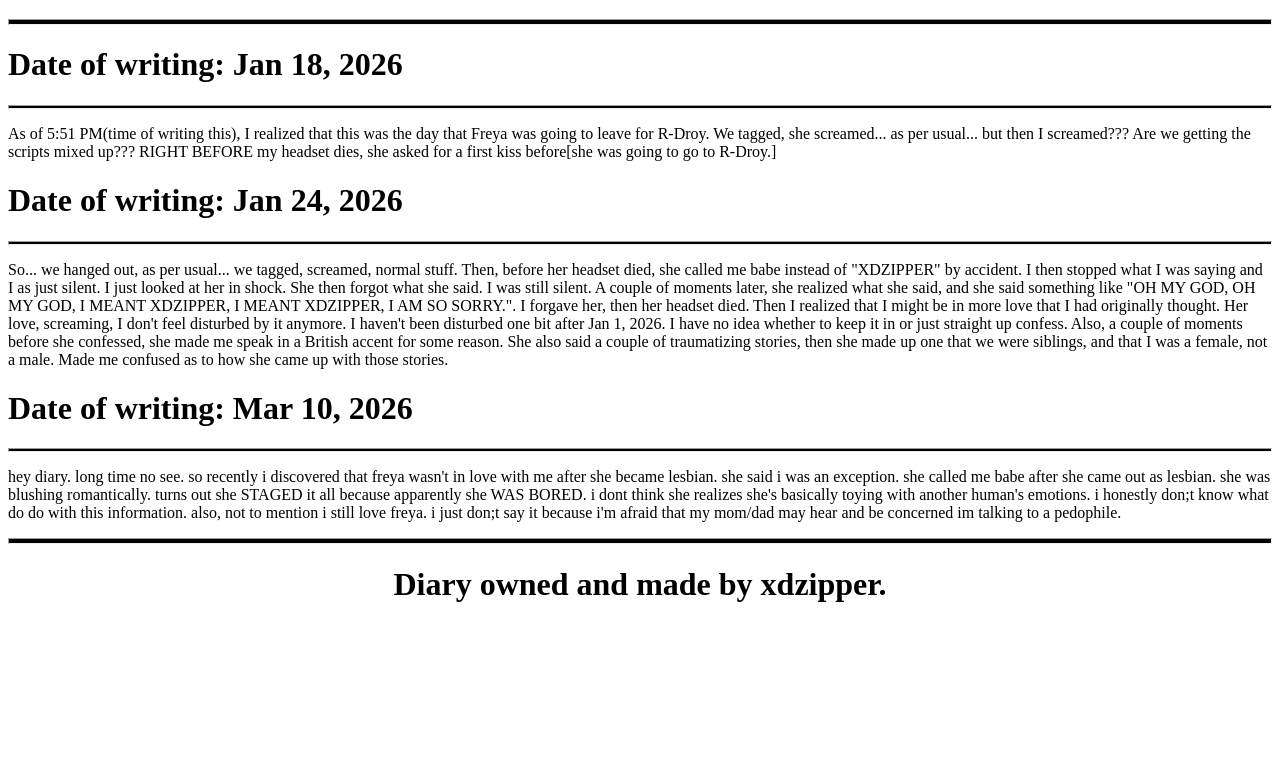
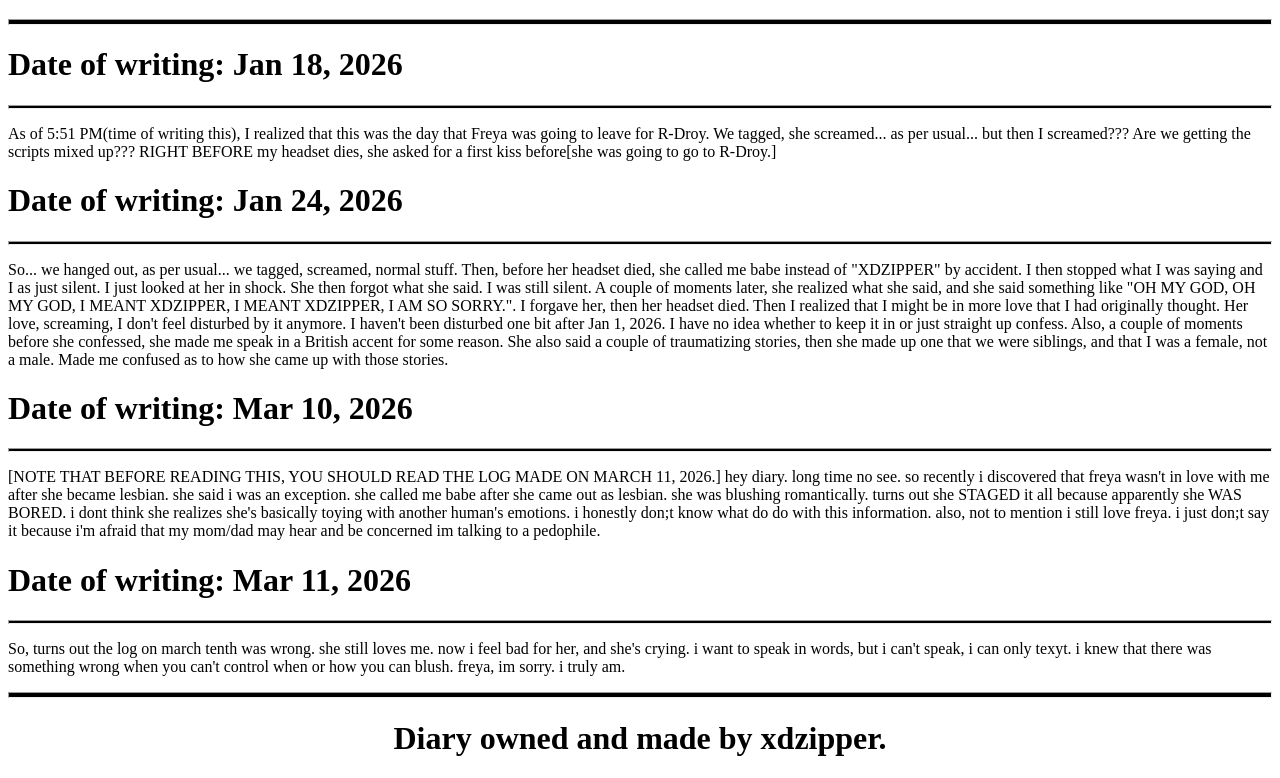
Before and after one commit to xdzipperdiary/xdzipperdiary.github.io, a plain HTML site: page index.html in a window 1280 px wide. Shown: the part 1033-1811 px from the top of the page. Before the commit the page ends 1657 px from the top, so only its background shows below. Drawn offline with Linux system fonts and the light colour scheme; a web font is replaced by a local one.

Commit message:
Update index.html

```diff
--- a/index.html
+++ b/index.html
@@ -75,9 +75,15 @@ So... we hanged out, as per usual... we tagged, screamed, normal stuff. Then, be
 
 <h1>Date of writing: Mar 10, 2026</h1>
 <hr id="thinhr">
+<p>[NOTE THAT BEFORE READING THIS, YOU SHOULD READ THE LOG MADE ON MARCH 11, 2026.]
+hey diary. long time no see. so recently i discovered that freya wasn't in love with me after she became lesbian. she said i was an exception. she called me babe after she came out as lesbian. she was blushing romantically. turns out she STAGED it all because apparently she WAS BORED. i dont think she realizes she's basically toying with another human's emotions. i honestly don;t know what do do with this information. also, not to mention i still love freya. i just don;t say it because i'm afraid that my mom/dad may hear and be concerned im talking to a pedophile.</p>
+
+  <h1>Date of writing: Mar 11, 2026</h1>
+<hr id="thinhr">
 <p>
-hey diary. long time no see. so recently i discovered that freya wasn't in love with me after she became lesbian. she said i was an exception. she called me babe after she came out as lesbian. she was blushing romantically. turns out she STAGED it all because apparently she WAS BORED. i dont think she realizes she's basically toying with another human's emotions. i honestly don;t know what do do with this information. also, not to mention i still love freya. i just don;t say it because i'm afraid that my mom/dad may hear and be concerned im talking to a pedophile.</p>
+So, turns out the log on march tenth was wrong. she still loves me. now i feel bad for her, and she's crying. i want to speak in words, but i can't speak, i can only texyt. i knew that there was something wrong when you can't control when or how you can blush. freya, im sorry. i truly am.</p>
 <hr>
+
 <div style="text-align: center">
 <h1>Diary owned and made by xdzipper.</h1>
 </div>
```
